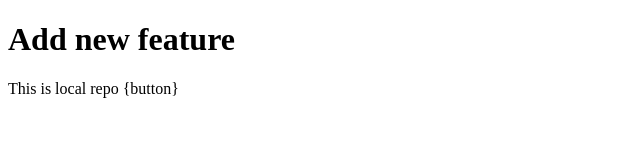
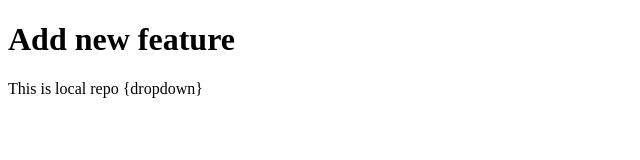
Before and after one commit to tushar12092002/local-repo, a plain HTML site: page index.html in a window 1280 px wide. Shown: the full height of the page, 0-640 px from the left. Drawn offline with Linux system fonts and the light colour scheme.

```diff
--- a/index.html
+++ b/index.html
@@ -7,7 +7,7 @@
 </head>
 <body>
     <h1>Add new feature</h1>
-    <p>This is local repo {button}</p>
+    <p>This is local repo {dropdown}</p>
 
 </body>
 </html>
```
